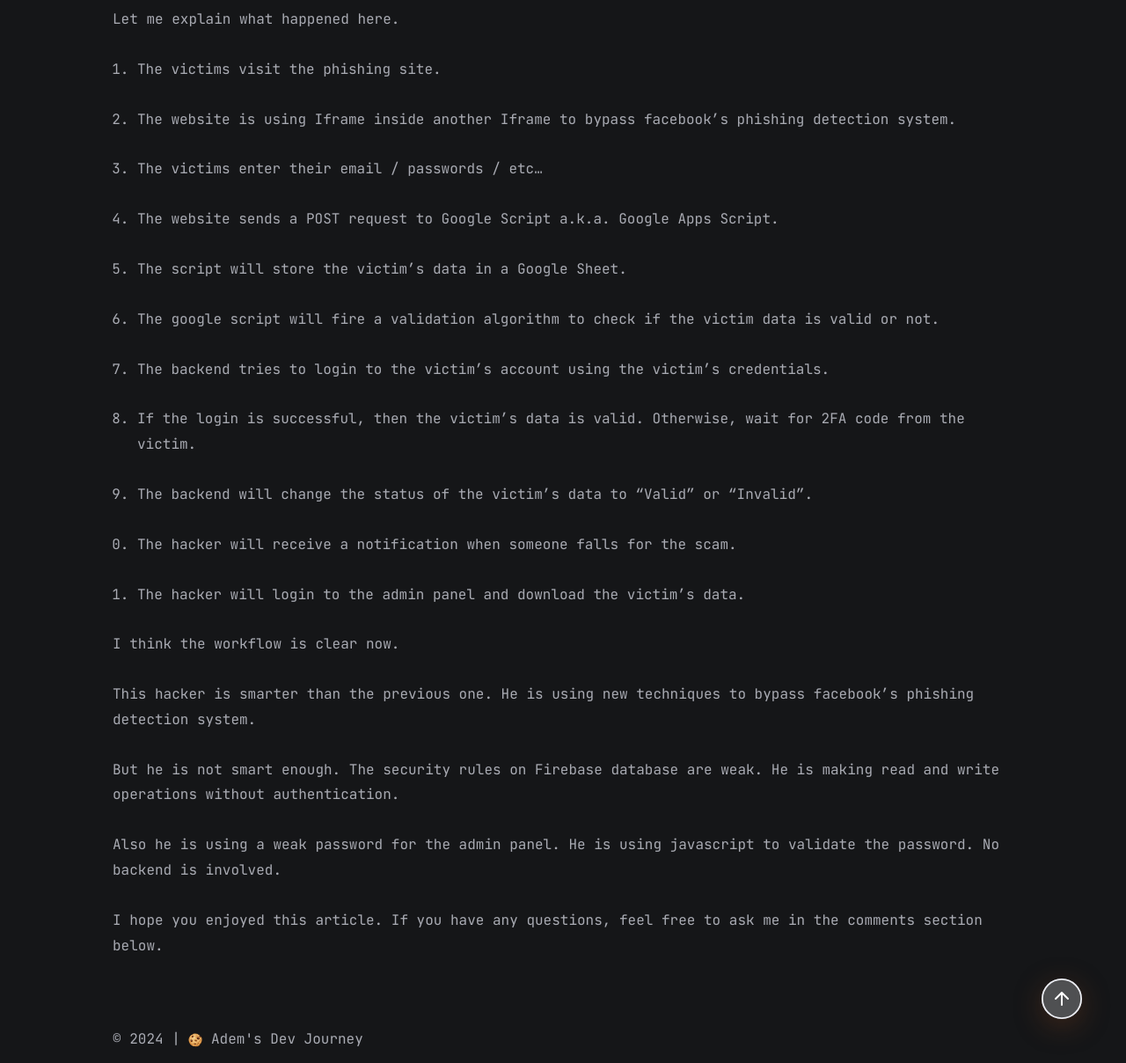
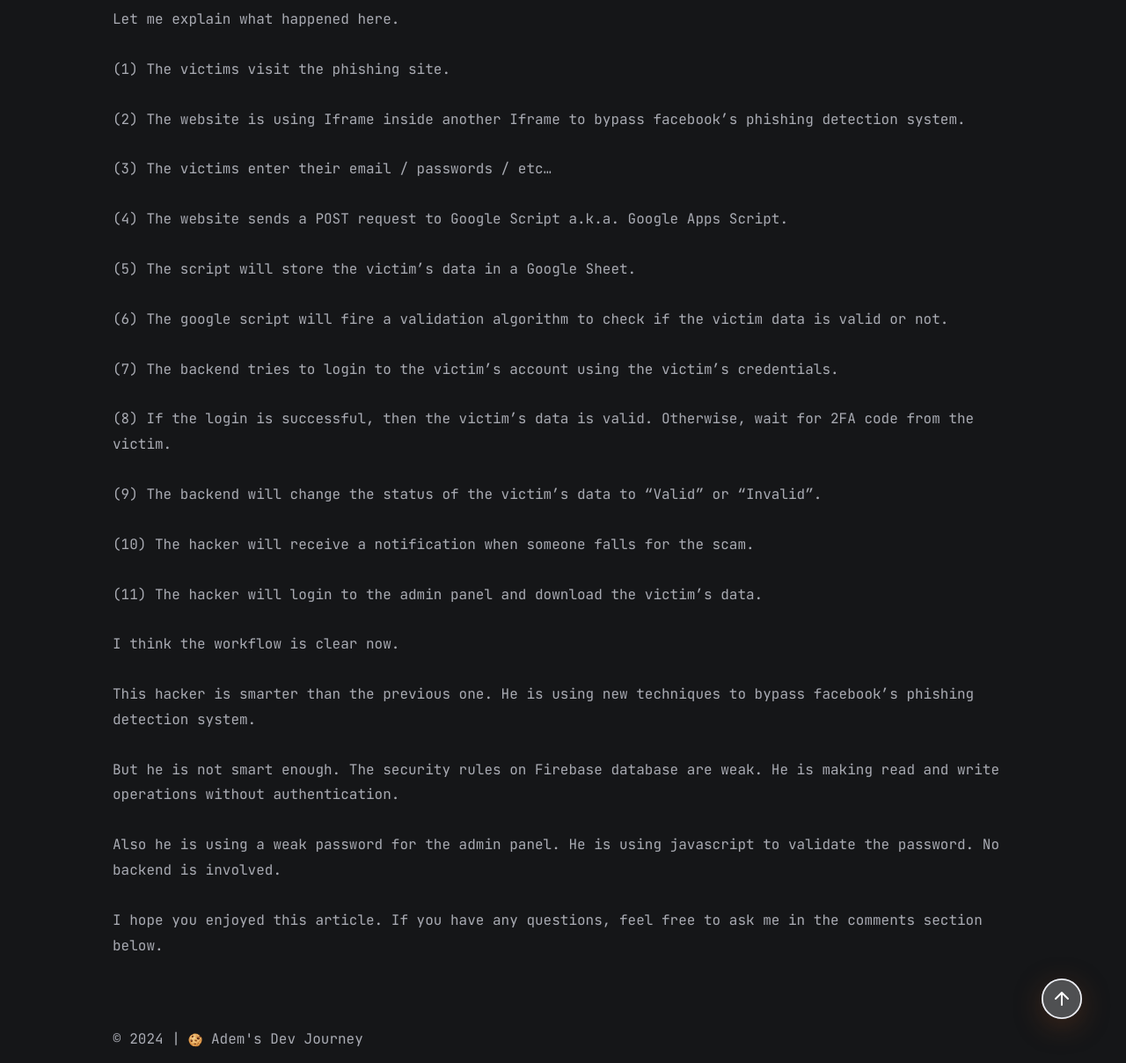
Before and after one commit to Ademking/ademking.github.io, a Jekyll site: the page built from _posts/2024-07-01-phishing-not-on-my-watch-2.md, in a window 1280 px wide and 1400 px high, scrolled down 13079 px. Shown: the part 192-1400 px from the top of the window at 88% size. Built offline with Jekyll 4.4.1, drawn with Linux system fonts in a browser that asks for light colours; comment, search, counter and statistics services are not loaded.

Commit message:
fix typo

```diff
--- a/_posts/2024-07-01-phishing-not-on-my-watch-2.md
+++ b/_posts/2024-07-01-phishing-not-on-my-watch-2.md
@@ -184,27 +184,27 @@
 
 Let me explain what happened here.
 
-1. The victims visit the phishing site.
+(1) The victims visit the phishing site.
 
-2. The website is using Iframe inside another Iframe to bypass facebook's phishing detection system.
+(2) The website is using Iframe inside another Iframe to bypass facebook's phishing detection system.
 
-3. The victims enter their email / passwords / etc...
+(3) The victims enter their email / passwords / etc...
 
-4. The website sends a POST request to Google Script a.k.a. Google Apps Script.
+(4) The website sends a POST request to Google Script a.k.a. Google Apps Script.
 
-5. The script will store the victim's data in a Google Sheet.
+(5) The script will store the victim's data in a Google Sheet.
 
-6. The google script will fire a validation algorithm to check if the victim data is valid or not.
+(6) The google script will fire a validation algorithm to check if the victim data is valid or not.
 
-7. The backend tries to login to the victim's account using the victim's credentials.
+(7) The backend tries to login to the victim's account using the victim's credentials.
 
-8. If the login is successful, then the victim's data is valid. Otherwise, wait for 2FA code from the victim.
+(8) If the login is successful, then the victim's data is valid. Otherwise, wait for 2FA code from the victim.
 
-9. The backend will change the status of the victim's data to "Valid" or "Invalid".
+(9) The backend will change the status of the victim's data to "Valid" or "Invalid".
 
-10. The hacker will receive a notification when someone falls for the scam.
+(10) The hacker will receive a notification when someone falls for the scam.
 
-11. The hacker will login to the admin panel and download the victim's data.
+(11) The hacker will login to the admin panel and download the victim's data.
 
 I think the workflow is clear now.
 
```
